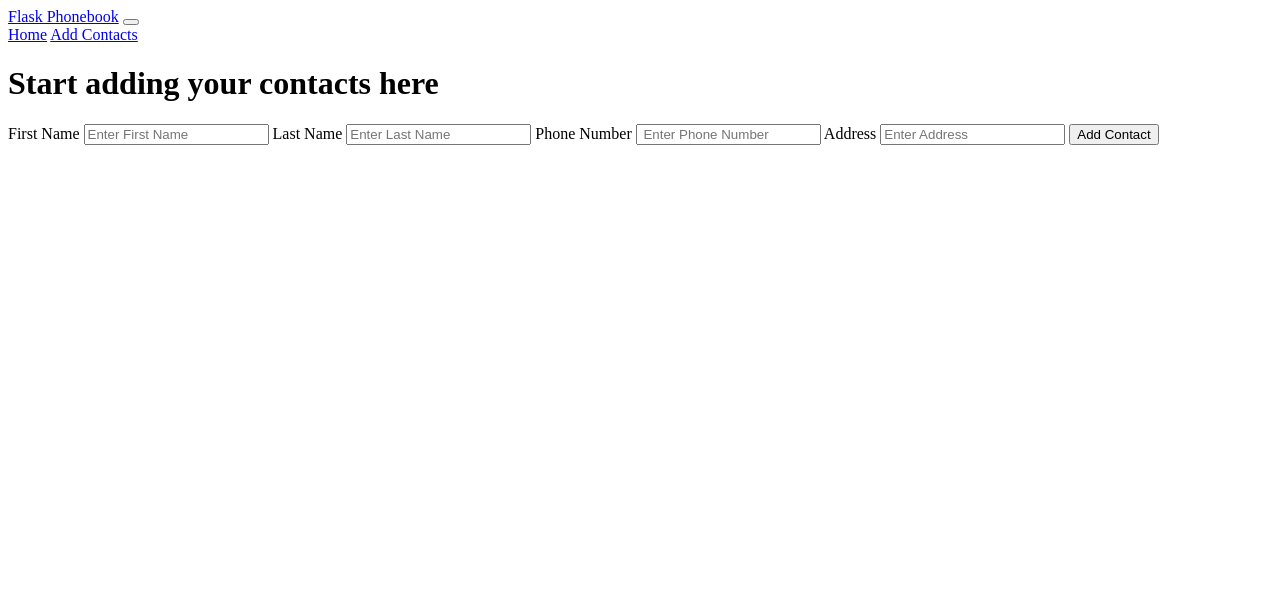
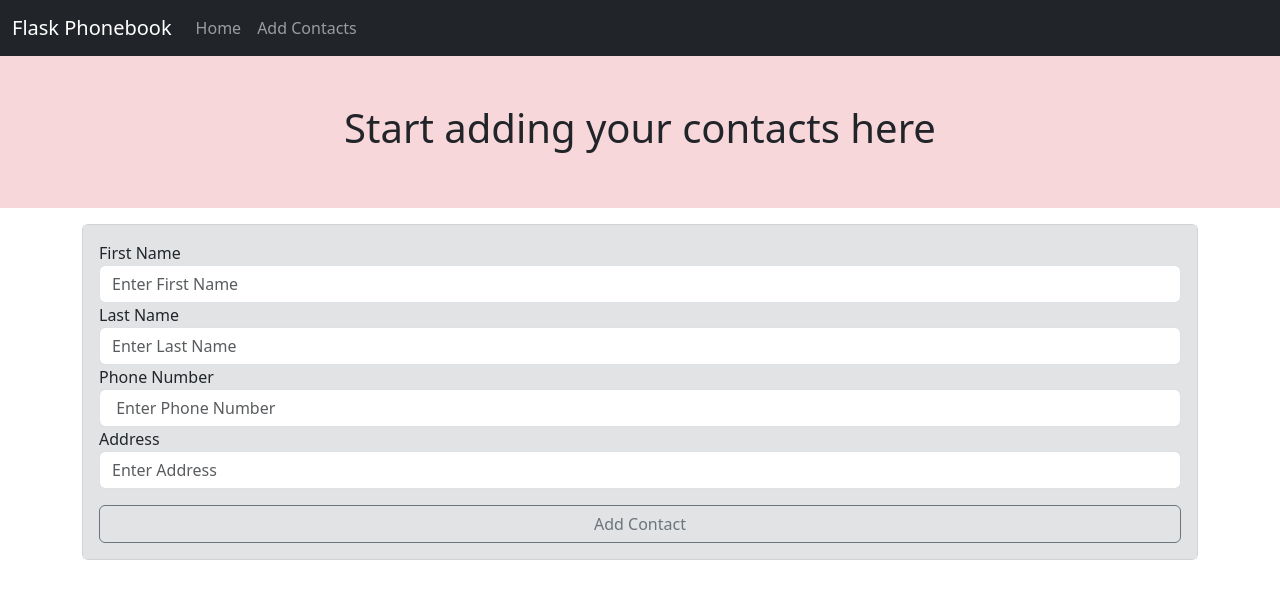
Before and after one commit to Jansevska/flask_phonebook, a Flask app: page /add in a window 1280 px wide. Shown: the top 599 px of the page. Run offline with Flask 3, Linux system fonts and the light colour scheme.

Commit message:
changed form background color to add contrast to submit button

```diff
--- a/app/templates/add.html
+++ b/app/templates/add.html
@@ -9,7 +9,7 @@
 {% block content %}
 <div class="col">
     <div class="card mt-3">
-        <div class="card-body bg-secondary">
+        <div class="card-body bg-secondary-subtle">
             <form action="" method="post">
                 {{ add.csrf_token }}
                 {{ add.first_name.label }}
--- a/app/templates/base.html
+++ b/app/templates/base.html
@@ -4,8 +4,8 @@
     <meta charset="UTF-8">
     <meta name="viewport" content="width=device-width, initial-scale=1.0">
     <title>Phonebook | {% block title %}Base{% endblock %}</title>
-    <!-- <link rel="stylesheet" href="https://cdn.jsdelivr.net/npm/bootstrap@5.3.2/dist/css/bootstrap.min.css">
-    <link rel="stylesheet" href="{{ url_for('static', filename='css/main.css') }}"> -->
+    <link rel="stylesheet" href="https://cdn.jsdelivr.net/npm/bootstrap@5.3.2/dist/css/bootstrap.min.css">
+    <!-- <link rel="stylesheet" href="{{ url_for('static', filename='css/main.css') }}">  -->
 </head>
 <body>
     {% include 'nav.html' %}
@@ -24,6 +24,6 @@
         </div>
     </div>
 
-    <!-- <script>src='https://cdn.jsdelivr.net/npm/bootstrap@5.3.2/dist/js/bootstrap.bundle.min.js'</script> -->
+    <script>src='https://cdn.jsdelivr.net/npm/bootstrap@5.3.2/dist/js/bootstrap.bundle.min.js'</script>
 </body>
 </html>
```
